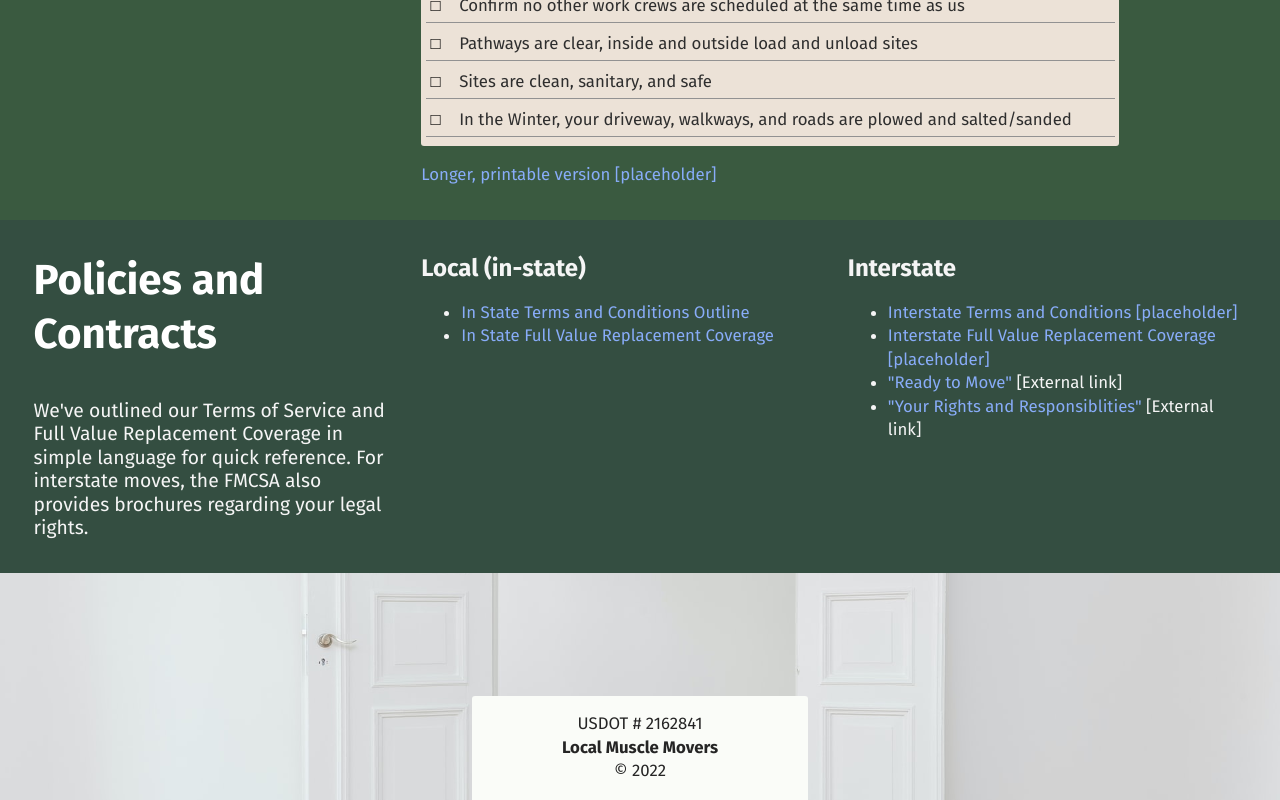
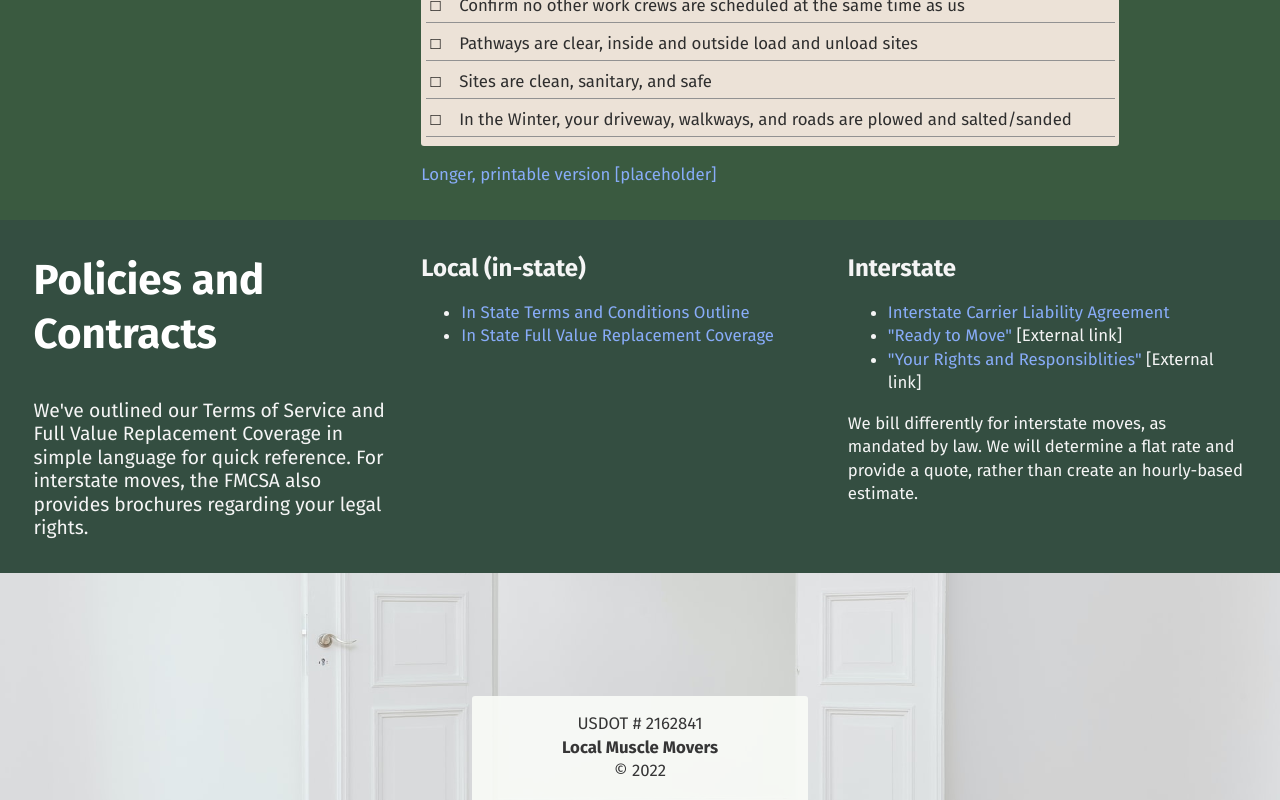
Before and after one commit to zqxyz/lmm-website, a React (Create React App) app: page /resources in a window 1280 px wide. Shown: the part 746-1546 px from the top of the page. Built offline with nearby package versions, Linux system fonts and the light colour scheme.

Commit message:
created and added interstate doccument, removed placeholder

```diff
--- a/public/style/main.css
+++ b/public/style/main.css
@@ -96,6 +96,9 @@ a:focus {
     border-top-left-radius: 3px;
     border-top-right-radius: 3px;
     color: rgb(37, 37, 37);
+    opacity: 0.9;
+    -ms-filter: progid:DXImageTransform.Microsoft.Alpha(Opacity=90);
+    filter: alpha(opacity=90);
 }
 
 .rightUnlessStacked {
--- a/public/style/tabs.css
+++ b/public/style/tabs.css
@@ -19,7 +19,7 @@
 }
 
 .tab.segment {
-    background-color: #e3e4dd;
+    background-color: #fbfaf6;
     color: rgb(26, 26, 26)
 }
 
--- a/src/pages/Resources.js
+++ b/src/pages/Resources.js
@@ -90,17 +90,9 @@ const Resources = () => {
               <li>
                 <a
                   target='_blank' rel='noopener noreferrer'
-                  href='/documents/Local_Muscle_In-State_Terms_and_Conditions-Dec2021.pdf'
+                  href='/documents/Local_Muscle_Interstate_contract-Dec2021.pdf'
                 >
-                  Interstate Terms and Conditions [placeholder]
-                </a>
-              </li>
-              <li>
-                <a
-                  target='_blank' rel='noopener noreferrer'
-                  href='/documents/Local_Muscle_In-State_Terms_and_Conditions-Dec2021.pdf'
-                >
-                  Interstate Full Value Replacement Coverage [placeholder]
+                  Interstate Carrier Liability Agreement
                 </a>
               </li>
               <li>
@@ -120,6 +112,8 @@ const Resources = () => {
                 </a> [External link]
               </li>
             </ul>
+            We bill differently for interstate moves, as mandated by law. We will determine a flat rate
+            and provide a quote, rather than create an hourly-based estimate.
           </column>
         </Columns>
 
```
Also changed, not shown: 1 other file (tests, documents, lock files or other folders).
